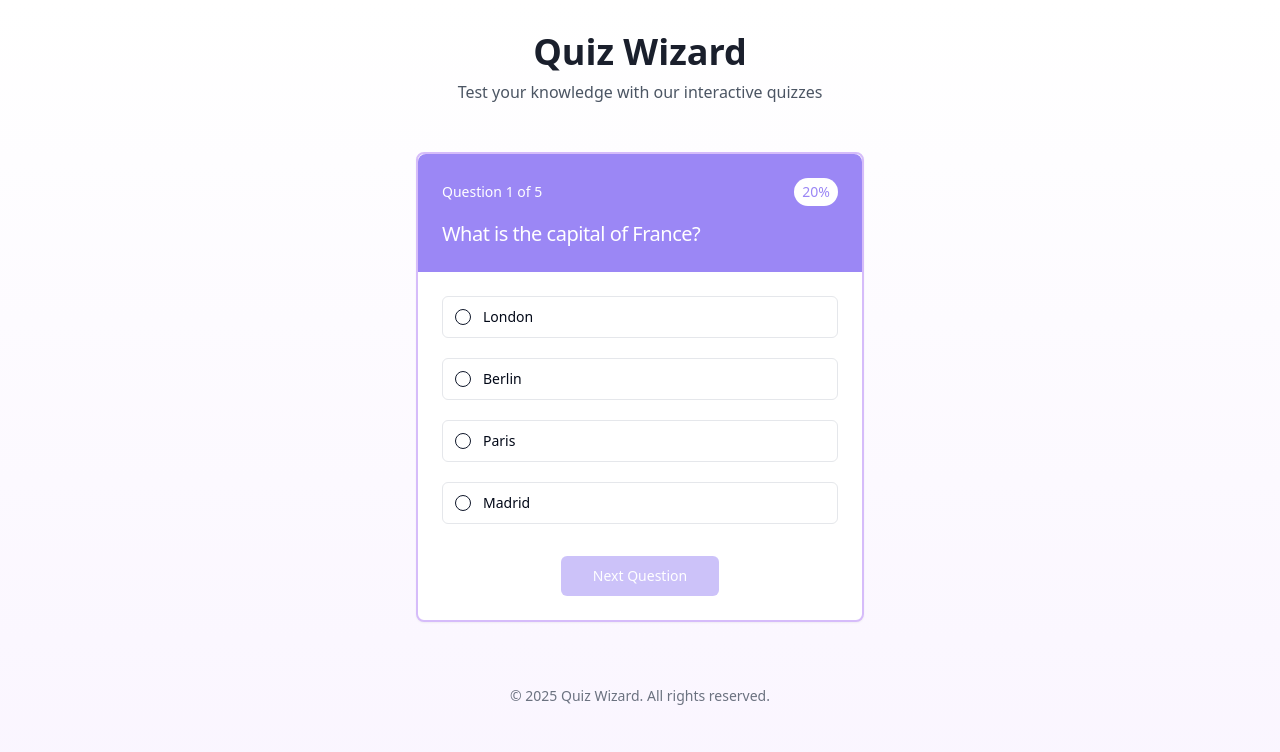
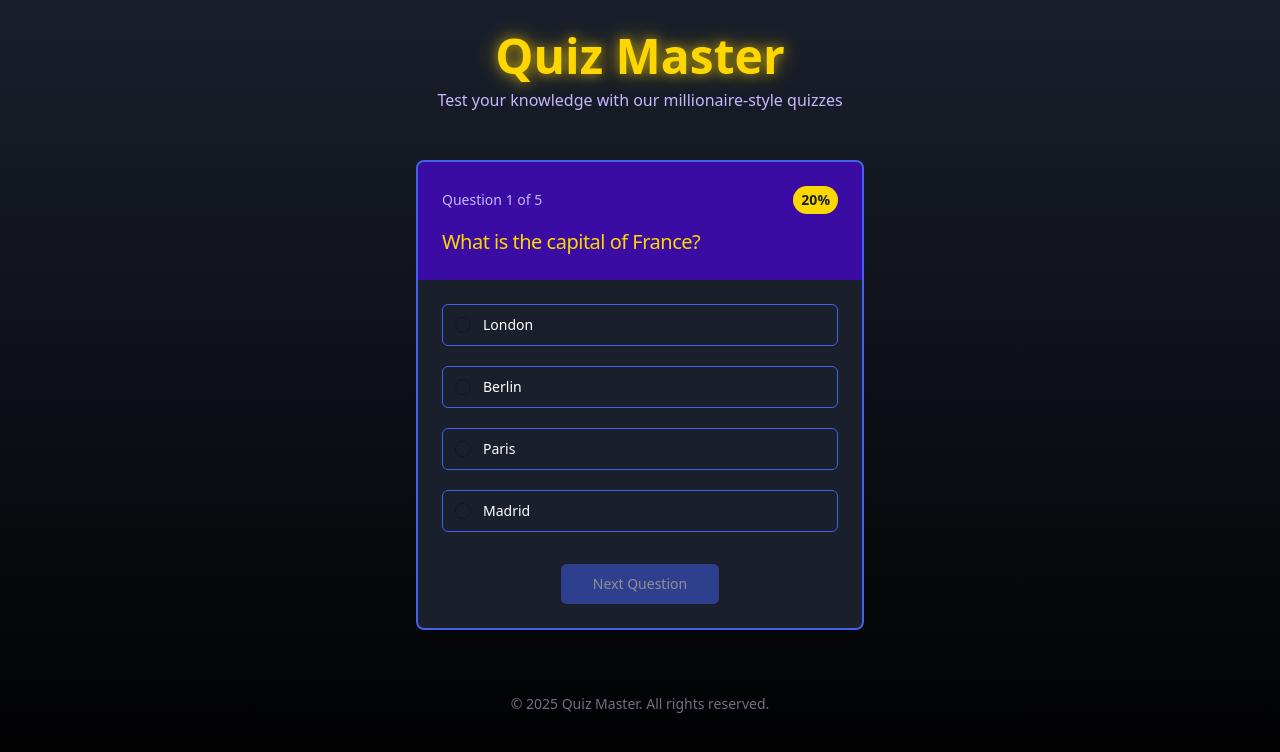
Before and after one commit to ogcodez/quiz, a React (Vite) app: page / in a window 1280 px wide. Both pictures are taken after a click on the button "Start Quiz". Shown: the top 752 px of the page. Built offline with nearby package versions, Linux system fonts and the light colour scheme.

Commit message:
Refactor: Update color scheme and add animations
Updated the color scheme to a darker, more professional look. Implemented animations using Framer Motion for improved visual appeal.

```diff
--- a/src/components/QuestionCard.tsx
+++ b/src/components/QuestionCard.tsx
@@ -34,25 +34,27 @@ const QuestionCard = ({
   };
 
   return (
-    <Card className="w-full max-w-md mx-auto animate-fade-in border-2 border-quiz-light">
+    <Card className="w-full max-w-md mx-auto animate-scale-in border-2 border-quiz-secondary bg-quiz-dark text-white">
       <CardHeader className="bg-quiz-primary text-white rounded-t-lg">
         <div className="flex justify-between items-center mb-2">
-          <span className="text-sm">Question {currentQuestionIndex + 1} of {totalQuestions}</span>
-          <span className="text-sm bg-white text-quiz-primary px-2 py-1 rounded-full">
+          <span className="text-sm text-quiz-light">Question {currentQuestionIndex + 1} of {totalQuestions}</span>
+          <span className="text-sm bg-quiz-gold text-quiz-dark px-2 py-1 rounded-full font-bold">
             {Math.round(((currentQuestionIndex + 1) / totalQuestions) * 100)}%
           </span>
         </div>
-        <CardTitle className="text-xl font-medium">{question.question}</CardTitle>
+        <CardTitle className="text-xl font-medium text-quiz-gold">{question.question}</CardTitle>
       </CardHeader>
       <CardContent className="pt-6">
         <RadioGroup onValueChange={handleOptionChange} className="space-y-3">
           {question.options.map((option, index) => (
             <div key={index} className={cn(
-              "flex items-center border border-gray-200 rounded-md p-3 hover:bg-gray-50 transition-colors",
-              selectedOption === index ? "border-quiz-primary bg-quiz-light/20" : ""
+              "flex items-center border rounded-md p-3 transition-colors",
+              selectedOption === index
+                ? "border-quiz-gold bg-quiz-primary/30"
+                : "border-quiz-secondary hover:bg-quiz-primary/20"
             )}>
-              <RadioGroupItem value={index.toString()} id={`option-${index}`} className="text-quiz-primary" />
-              <Label htmlFor={`option-${index}`} className="ml-3 flex-1 cursor-pointer">
+              <RadioGroupItem value={index.toString()} id={`option-${index}`} className="text-quiz-gold" />
+              <Label htmlFor={`option-${index}`} className="ml-3 flex-1 cursor-pointer text-white">
                 {option}
               </Label>
             </div>
@@ -63,9 +65,9 @@ const QuestionCard = ({
         <Button
           onClick={handleSubmit}
           disabled={selectedOption === null}
-          className="bg-quiz-primary hover:bg-quiz-secondary text-white px-8 py-2"
+          className="bg-quiz-secondary hover:bg-quiz-tertiary text-white px-8 py-2"
         >
-          Next Question
+          {currentQuestionIndex < totalQuestions - 1 ? "Next Question" : "Submit Answer"}
         </Button>
       </CardFooter>
     </Card>
--- a/src/components/QuizIntro.tsx
+++ b/src/components/QuizIntro.tsx
@@ -11,23 +11,23 @@ interface QuizIntroProps {
 
 const QuizIntro = ({ quizData, onStartQuiz, isLoading }: QuizIntroProps) => {
   return (
-    <Card className="w-full max-w-md mx-auto animate-fade-in border-2 border-quiz-light">
+    <Card className="w-full max-w-md mx-auto animate-scale-in border-2 border-quiz-secondary bg-quiz-dark text-white">
       <CardHeader className="bg-quiz-primary text-white rounded-t-lg">
-        <CardTitle className="text-2xl font-bold text-center">{quizData.title}</CardTitle>
+        <CardTitle className="text-2xl font-bold text-center text-quiz-gold animate-glow">{quizData.title}</CardTitle>
       </CardHeader>
       <CardContent className="pt-6 pb-4">
-        <CardDescription className="text-lg text-center mb-4">
+        <CardDescription className="text-lg text-center mb-4 text-quiz-light">
           {quizData.description}
         </CardDescription>
         <div className="text-sm text-center mb-2">
-          <p><span className="font-semibold">Number of questions:</span> {quizData.questions.length}</p>
-          <p className="mt-1"><span className="font-semibold">Time:</span> No time limit</p>
+          <p><span className="font-semibold text-quiz-gold">Number of questions:</span> <span className="text-quiz-light">{quizData.questions.length}</span></p>
+          <p className="mt-1"><span className="font-semibold text-quiz-gold">Time:</span> <span className="text-quiz-light">No time limit</span></p>
         </div>
       </CardContent>
       <CardFooter className="flex justify-center pb-6">
         <Button
           onClick={onStartQuiz}
-          className="bg-quiz-primary hover:bg-quiz-secondary text-white px-8 py-2 text-lg"
+          className="bg-quiz-secondary hover:bg-quiz-tertiary text-white px-8 py-2 text-lg animate-pulse-light"
           disabled={isLoading}
         >
           {isLoading ? "Loading..." : "Start Quiz"}
--- a/src/components/QuizResults.tsx
+++ b/src/components/QuizResults.tsx
@@ -21,39 +21,39 @@ const QuizResults = ({ result, onRestartQuiz }: QuizResultsProps) => {
   };
 
   return (
-    <Card className="w-full max-w-md mx-auto animate-fade-in border-2 border-quiz-light">
+    <Card className="w-full max-w-md mx-auto animate-scale-in border-2 border-quiz-secondary bg-quiz-dark text-white">
       <CardHeader className="bg-quiz-primary text-white rounded-t-lg text-center">
-        <CardTitle className="text-2xl font-bold">Quiz Results</CardTitle>
+        <CardTitle className="text-2xl font-bold text-quiz-gold animate-glow">Quiz Results</CardTitle>
       </CardHeader>
       <CardContent className="pt-6 pb-2">
         <div className="text-center mb-8">
-          <h3 className="text-xl font-bold mb-2">{getScoreMessage()}</h3>
-          <p className="text-3xl font-bold text-quiz-primary mb-4">
+          <h3 className="text-xl font-bold mb-2 text-white">{getScoreMessage()}</h3>
+          <p className="text-3xl font-bold text-quiz-gold mb-4 animate-glow">
             {result.correctAnswers} / {result.totalQuestions}
           </p>
-          <Progress value={scorePercentage} className="h-2 bg-gray-100" />
-          <p className="mt-2 text-sm text-gray-600">Score: {scorePercentage}%</p>
+          <Progress value={scorePercentage} className="h-2 bg-gray-700" indicatorClassName="bg-quiz-gold" />
+          <p className="mt-2 text-sm text-quiz-light">Score: {scorePercentage}%</p>
         </div>
 
         <div className="space-y-4">
-          <h4 className="font-semibold border-b pb-2">Answer Review:</h4>
+          <h4 className="font-semibold border-b border-quiz-secondary pb-2 text-quiz-gold">Answer Review:</h4>
           {result.answeredQuestions.map((answer, index) => (
             <div
               key={index}
-              className={`p-3 rounded-md ${answer.isCorrect ? 'bg-green-50' : 'bg-red-50'}`}
+              className={`p-3 rounded-md ${answer.isCorrect ? 'bg-quiz-correct/20' : 'bg-quiz-wrong/20'}`}
             >
               <div className="flex justify-between items-start">
-                <p className="font-medium">{index + 1}. {answer.question}</p>
+                <p className="font-medium text-white">{index + 1}. {answer.question}</p>
                 {answer.isCorrect ?
-                  <Check className="text-green-500 h-5 w-5 min-w-5 mt-1" /> :
-                  <X className="text-red-500 h-5 w-5 min-w-5 mt-1" />
+                  <Check className="text-quiz-correct h-5 w-5 min-w-5 mt-1" /> :
+                  <X className="text-quiz-wrong h-5 w-5 min-w-5 mt-1" />
                 }
               </div>
-              <p className="text-sm mt-1">
+              <p className="text-sm mt-1 text-gray-300">
                 <span className="font-medium">Your answer:</span> {answer.userAnswer}
               </p>
               {!answer.isCorrect && (
-                <p className="text-sm text-green-700 mt-1">
+                <p className="text-sm text-quiz-correct mt-1">
                   <span className="font-medium">Correct answer:</span> {answer.correctAnswer}
                 </p>
               )}
@@ -64,7 +64,7 @@ const QuizResults = ({ result, onRestartQuiz }: QuizResultsProps) => {
       <CardFooter className="flex justify-center pb-6 pt-4">
         <Button
           onClick={onRestartQuiz}
-          className="bg-quiz-primary hover:bg-quiz-secondary text-white px-8 py-2"
+          className="bg-quiz-secondary hover:bg-quiz-tertiary text-white px-8 py-2"
         >
           Try Again
         </Button>
--- a/src/components/ui/progress.tsx
+++ b/src/components/ui/progress.tsx
@@ -1,12 +1,17 @@
+
 import * as React from "react"
 import * as ProgressPrimitive from "@radix-ui/react-progress"
 
 import { cn } from "@/lib/utils"
 
+interface ProgressProps extends React.ComponentPropsWithoutRef<typeof ProgressPrimitive.Root> {
+  indicatorClassName?: string;
+}
+
 const Progress = React.forwardRef<
   React.ElementRef<typeof ProgressPrimitive.Root>,
-  React.ComponentPropsWithoutRef<typeof ProgressPrimitive.Root>
->(({ className, value, ...props }, ref) => (
+  ProgressProps
+>(({ className, value, indicatorClassName, ...props }, ref) => (
   <ProgressPrimitive.Root
     ref={ref}
     className={cn(
@@ -16,7 +21,7 @@ const Progress = React.forwardRef<
     {...props}
   >
     <ProgressPrimitive.Indicator
-      className="h-full w-full flex-1 bg-primary transition-all"
+      className={cn("h-full w-full flex-1 bg-primary transition-all", indicatorClassName)}
       style={{ transform: `translateX(-${100 - (value || 0)}%)` }}
     />
   </ProgressPrimitive.Root>
--- a/src/pages/Index.tsx
+++ b/src/pages/Index.tsx
@@ -3,19 +3,19 @@ import QuizContainer from "@/components/QuizContainer";
 
 const Index = () => {
   return (
-    <div className="min-h-screen bg-gradient-to-b from-white to-purple-50 py-8">
+    <div className="min-h-screen bg-gradient-to-b from-quiz-dark to-black py-8">
       <div className="container mx-auto px-4">
         <header className="mb-8 text-center">
-          <h1 className="text-4xl font-bold text-quiz-dark mb-2">Quiz Wizard</h1>
-          <p className="text-gray-600">Test your knowledge with our interactive quizzes</p>
+          <h1 className="text-5xl font-bold text-quiz-gold mb-2 animate-glow">Quiz Master</h1>
+          <p className="text-quiz-light">Test your knowledge with our millionaire-style quizzes</p>
         </header>
 
-        <main>
+        <main className="animate-fade-in">
           <QuizContainer />
         </main>
 
         <footer className="mt-12 text-center text-sm text-gray-500">
-          <p>© 2025 Quiz Wizard. All rights reserved.</p>
+          <p>© 2025 Quiz Master. All rights reserved.</p>
         </footer>
       </div>
     </div>
--- a/tailwind.config.ts
+++ b/tailwind.config.ts
@@ -26,11 +26,15 @@ export default {
 				background: 'hsl(var(--background))',
 				foreground: 'hsl(var(--foreground))',
 				quiz: {
-					primary: '#9b87f5',
-					secondary: '#7E69AB',
-					tertiary: '#6E59A5',
+					primary: '#3a0ca3',
+					secondary: '#4361ee',
+					tertiary: '#4895ef',
 					dark: '#1A1F2C',
-					light: '#D6BCFA',
+					light: '#c8b6ff',
+					accent: '#f72585',
+					correct: '#4cc9f0',
+					wrong: '#f72585',
+					gold: '#ffd700',
 				},
 				primary: {
 					DEFAULT: 'hsl(var(--primary))',
@@ -113,12 +117,35 @@ export default {
 						transform: 'translateY(10px)'
 					}
 				},
+				'glow': {
+					'0%, 100%': {
+						textShadow: '0 0 10px rgba(255, 215, 0, 0.5), 0 0 20px rgba(255, 215, 0, 0.3)'
+					},
+					'50%': {
+						textShadow: '0 0 15px rgba(255, 215, 0, 0.8), 0 0 30px rgba(255, 215, 0, 0.6)'
+					},
+				},
+				'pulse-light': {
+					'0%, 100%': {
+						boxShadow: '0 0 10px rgba(255, 215, 0, 0.5), 0 0 20px rgba(255, 215, 0, 0.3)'
+					},
+					'50%': {
+						boxShadow: '0 0 15px rgba(255, 215, 0, 0.8), 0 0 30px rgba(255, 215, 0, 0.6)'
+					},
+				},
+				'scale-in': {
+					'0%': { transform: 'scale(0.95)', opacity: '0' },
+					'100%': { transform: 'scale(1)', opacity: '1' },
+				},
 			},
 			animation: {
 				'accordion-down': 'accordion-down 0.2s ease-out',
 				'accordion-up': 'accordion-up 0.2s ease-out',
 				'fade-in': 'fade-in 0.3s ease-out',
 				'fade-out': 'fade-out 0.3s ease-out',
+				'glow': 'glow 2s ease-in-out infinite',
+				'pulse-light': 'pulse-light 2s ease-in-out infinite',
+				'scale-in': 'scale-in 0.3s ease-out',
 			}
 		}
 	},
```
